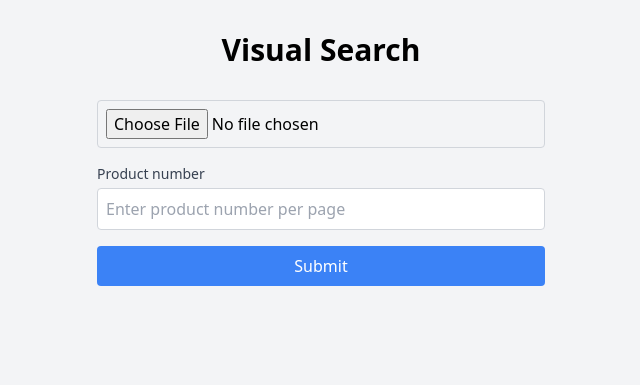
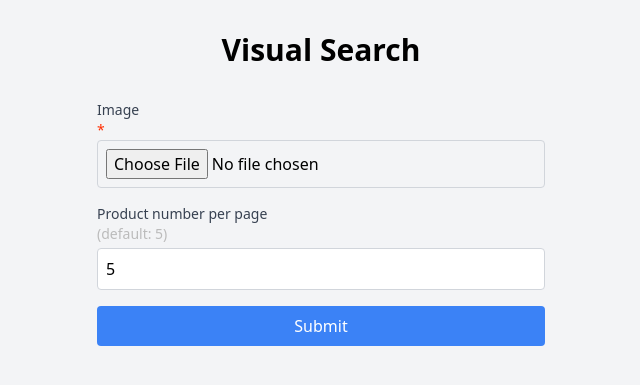
Before and after one commit to DisguisedPigeon/HackUDC2025, a FastAPI app: page / in a window 1280 px wide. Shown: the part 56-441 px from the top of the page, without its empty margins (319-959 px from the left). Run offline with FastAPI, Linux system fonts and the light colour scheme; parts of the project's set-up code (start-up, migrations or seed data) failed here and were passed over.

Commit message:
Pydantic models

```diff
--- a/main.py
+++ b/main.py
@@ -141,15 +141,16 @@ logger.info(f"INDITEX_VISUAL_SEARCH_API_URL: {INDITEX_VISUAL_SEARCH_API_URL}")
 logger.info(f"DOMAIN: {DOMAIN}")
 
 
+#Pydantic models
 class TextSearchRequest(BaseModel):
     product: str
     brand: str
-    page_number: int = 1
-    product_number: int = 5
+    page: int = 1
+    per_page: int = 5
 
 
 class VisualSearchRequest(BaseModel):
-    image_url: HttpUrl
+    myFile: UploadFile
     page: int = 1
     per_page: int = 5
 
@@ -195,17 +196,17 @@ async def results_front(
     form_data: TextSearchRequest = Form(...)
 ):
     logger.info(
-        f"Iniciando búsqueda visual con image_url: {form_data.product}, page: {form_data.page_number}, per_page: {form_data.product_number}"
+        f"Iniciando búsqueda visual con image_url: {form_data.product}, page: {form_data.page}, per_page: {form_data.per_page}"
     )
     if form_data.brand:
             params = {
                 "query": form_data.product,
                 "brand": form_data.brand,
-                "page": form_data.page_number,
-                "perPage": form_data.product_number,
+                "page": form_data.page,
+                "perPage": form_data.per_page,
             }
     else:
-        params = {"query": form_data.product, "page": form_data.page_number, "perPage": form_data.product_number}
+        params = {"query": form_data.product, "page": form_data.page, "perPage": form_data.per_page}
 
     # logger.info(f"Headers de la solicitud: {GLOBAL_HEADERS}")
     logger.info(f"Parámetros de la solicitud: {params}")
@@ -219,6 +220,7 @@ async def results_front(
 
     if response.status_code == 200:
         logger.info("Búsqueda textual exitosa")
+	# Process json response
         data = response.json()
         context = generate_context(data)
 
@@ -308,21 +310,19 @@ async def visual_search(image_url: HttpUrl, page: int = 1, per_page: int = 5):
         raise HTTPException(status_code=500, detail=f"Connection error: {exc}")
 
 
-@app.post("/upload-and-search")
+@app.post("/visual-results")
 async def upload_and_search(
     request: Request,
-    myFile: UploadFile = File(...),
-    page_number: str = Form(...),
-    product_number: str = Form(...),
+    form_data: VisualSearchRequest = Form(...)
 ):
-    logger.info(f"Iniciando carga y búsqueda con archivo: {myFile.filename}")
+    logger.info(f"Iniciando carga y búsqueda con archivo: {form_data.myFile.filename}")
 
-    file_extension = os.path.splitext(myFile.filename)[1]
+    file_extension = os.path.splitext(form_data.myFile.filename)[1]
     unique_filename = f"{uuid4()}{file_extension}"
     file_path = os.path.join(UPLOAD_DIR, unique_filename)
 
     with open(file_path, "wb") as buffer:
-        shutil.copyfileobj(myFile.file, buffer)
+        shutil.copyfileobj(form_data.myFile.file, buffer)
 
     if DOMAIN.startswith(("http://", "https://")):
         public_url = f"{DOMAIN}/uploads/{unique_filename}"
@@ -333,8 +333,8 @@ async def upload_and_search(
 
     params = {
         "image": public_url,
-        "page": int(page_number),
-        "perPage": int(product_number),
+        "page": int(form_data.page),
+        "perPage": int(form_data.per_page),
     }
 
     # logger.info(f"Headers de la solicitud: {GLOBAL_HEADERS}")
@@ -352,6 +352,8 @@ async def upload_and_search(
         if response.status_code == 200:
             api_response = response.json()
             logger.info("Búsqueda visual exitosa")
+
+	    # Process json response
             data = response.json()
             context = generate_context(data)
 
--- a/templates/text.html
+++ b/templates/text.html
@@ -130,11 +130,11 @@
 	    <div id="dropdown-menu" class="opacity-0 scale-95 absolute right-0 z-10 mt-2 w-56 origin-top-right rounded-md bg-white shadow-lg ring-1 ring-black/5 focus:outline-none" role="menu" aria-orientation="vertical" aria-labelledby="menu-button" tabindex="-1"></div>
 
             <div>
-                <input value=1 type="number" id="page_number" name="page_number" class="hidden" placeholder="Enter page number">
+                <input value=1 type="number" id="page" name="page" class="hidden" placeholder="Enter page number">
             </div>
             <div>
-                <label for="product_number" class="block text-sm font-medium text-gray-700">Product number per page <p style="color:#BBBBBB">(default: 5)</p></label>
-                <input value=5 type="number" id="product_number" name="product_number" class="mt-1 w-full p-2 border border-gray-300 rounded" placeholder="Enter product number per page ">
+                <label for="per_page" class="block text-sm font-medium text-gray-700">Product number per page <p style="color:#BBBBBB">(default: 5)</p></label>
+                <input value=5 type="number" id="per_page" name="per_page" class="mt-1 w-full p-2 border border-gray-300 rounded" placeholder="Enter product number per page ">
             </div>
             <button type="submit" class="w-full bg-blue-500 text-white p-2 rounded hover:bg-blue-600 transition-colors">Submit</button>
         </form>
--- a/templates/visual.html
+++ b/templates/visual.html
@@ -13,14 +13,15 @@
 <div class="flex flex-col items-center justify-center min-h-[calc(100vh-64px)]">
     <h1 class="text-3xl font-bold mb-8">Visual Search</h1>
     <div class="w-full max-w-md">
-        <form method="post" action="/upload-and-search" enctype="multipart/form-data" class="space-y-4">
+        <form method="post" action="/visual-results" enctype="multipart/form-data" class="space-y-4">
             <div>
+                <label for="myFile" class="block text-sm font-medium text-gray-700">Image<p style="color:#FF2D00">*</p></label>
                 <input type="file" id="myFile" name="myFile" required class="w-full p-2 border border-gray-300 rounded">
             </div>
-            <input value=1 type="number" id="page_number" name="page_number" required class="hidden" placeholder="Enter page number">
+            <input value=1 type="number" id="page" name="page" required class="hidden" placeholder="Enter page number">
             <div>
-                <label for="product_number" class="block text-sm font-medium text-gray-700">Product number</label>
-                <input type="number" id="product_number" name="product_number" required class="mt-1 w-full p-2 border border-gray-300 rounded" placeholder="Enter product number per page">
+                <label for="per_page" class="block text-sm font-medium text-gray-700">Product number per page <p style="color:#BBBBBB">(default: 5)</p></label>
+                <input value=5 type="number" id="per_page" name="per_page" required class="mt-1 w-full p-2 border border-gray-300 rounded" placeholder="Enter product number per page">
             </div>
             <button type="submit" class="w-full bg-blue-500 text-white p-2 rounded hover:bg-blue-600 transition-colors">Submit</button>
         </form>
```
